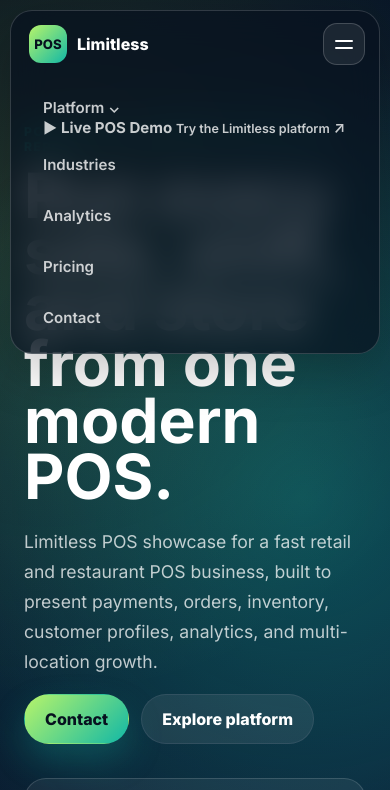
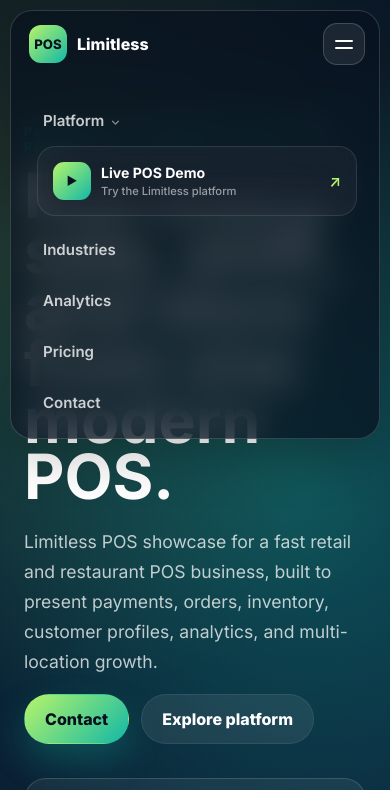
Before and after one commit to Clay3D11/POS-PointOfSalesWebsite, a plain HTML site: page index.html in a window 390 px wide. Both pictures are taken after a click on the button "Open menu". Shown: the top 790 px of the page. Drawn offline with Linux system fonts and the light colour scheme.

Commit message:
Update styles.css

```diff
--- a/styles.css
+++ b/styles.css
@@ -104,6 +104,107 @@ textarea {
 .header-cta:hover {
   color: #fff;
   background: rgba(255, 255, 255, .1);
+}
+
+.nav-dropdown {
+  position: relative;
+}
+
+.nav-dropdown-trigger {
+  display: flex;
+  align-items: center;
+  gap: 6px;
+}
+
+.nav-caret {
+  color: rgba(255, 255, 255, .5);
+  font-size: .78rem;
+  transition: transform .2s ease, color .2s ease;
+}
+
+.nav-dropdown-menu {
+  position: absolute;
+  top: calc(100% + 12px);
+  left: 50%;
+  width: 252px;
+  padding: 8px;
+  border: 1px solid rgba(255, 255, 255, .14);
+  border-radius: 18px;
+  background: rgba(7, 17, 31, .96);
+  box-shadow: 0 20px 50px rgba(0, 0, 0, .3);
+  backdrop-filter: blur(18px);
+  opacity: 0;
+  visibility: hidden;
+  transform: translate(-50%, -6px);
+  transition: opacity .2s ease, visibility .2s ease, transform .2s ease;
+}
+
+.nav-dropdown-menu::before {
+  content: "";
+  position: absolute;
+  right: 0;
+  bottom: 100%;
+  left: 0;
+  height: 14px;
+}
+
+.nav-dropdown:hover .nav-dropdown-menu,
+.nav-dropdown:focus-within .nav-dropdown-menu {
+  opacity: 1;
+  visibility: visible;
+  transform: translate(-50%, 0);
+}
+
+.nav-dropdown:hover .nav-caret,
+.nav-dropdown:focus-within .nav-caret {
+  color: var(--lime);
+  transform: rotate(180deg);
+}
+
+.site-nav .nav-demo-link {
+  display: grid;
+  grid-template-columns: 38px 1fr auto;
+  gap: 10px;
+  align-items: center;
+  padding: 12px;
+  border-radius: 12px;
+  color: #fff;
+}
+
+.site-nav .nav-demo-link:hover,
+.site-nav .nav-demo-link:focus-visible {
+  background: rgba(255, 255, 255, .08);
+}
+
+.nav-demo-icon {
+  display: grid;
+  width: 38px;
+  height: 38px;
+  place-items: center;
+  border-radius: 11px;
+  color: var(--night);
+  background: linear-gradient(135deg, var(--lime), var(--teal));
+  font-size: .72rem;
+}
+
+.nav-demo-link strong,
+.nav-demo-link small {
+  display: block;
+}
+
+.nav-demo-link strong {
+  font-size: .88rem;
+}
+
+.nav-demo-link small {
+  margin-top: 3px;
+  color: rgba(255, 255, 255, .56);
+  font-size: .7rem;
+  font-weight: 500;
+}
+
+.nav-demo-arrow {
+  color: var(--lime);
 }
 
 .header-cta {
@@ -878,6 +979,31 @@ input[type="range"] {
     padding: 14px;
   }
 
+  .site-nav.open .nav-dropdown {
+    display: grid;
+  }
+
+  .site-nav.open .nav-dropdown-menu {
+    position: static;
+    width: auto;
+    margin: 2px 8px 6px;
+    padding: 5px;
+    border-color: rgba(255, 255, 255, .1);
+    background: rgba(255, 255, 255, .05);
+    box-shadow: none;
+    opacity: 1;
+    visibility: visible;
+    transform: none;
+  }
+
+  .site-nav.open .nav-demo-link {
+    padding: 10px;
+  }
+
+  .site-nav.open .nav-dropdown-menu::before {
+    display: none;
+  }
+
   .hero-section,
   .analytics-section,
   .contact-card,
```
